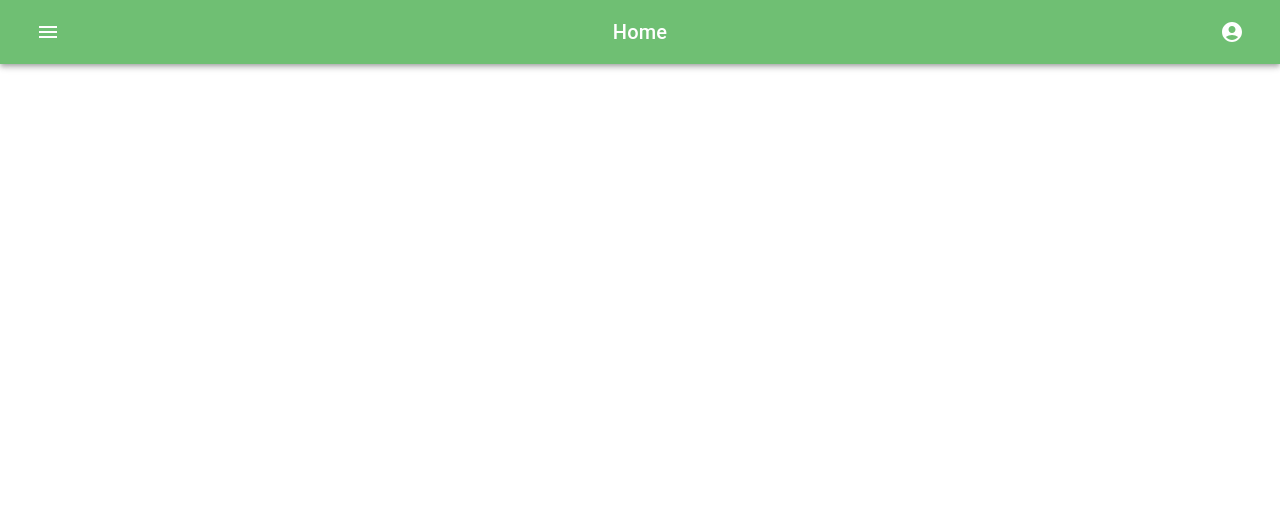
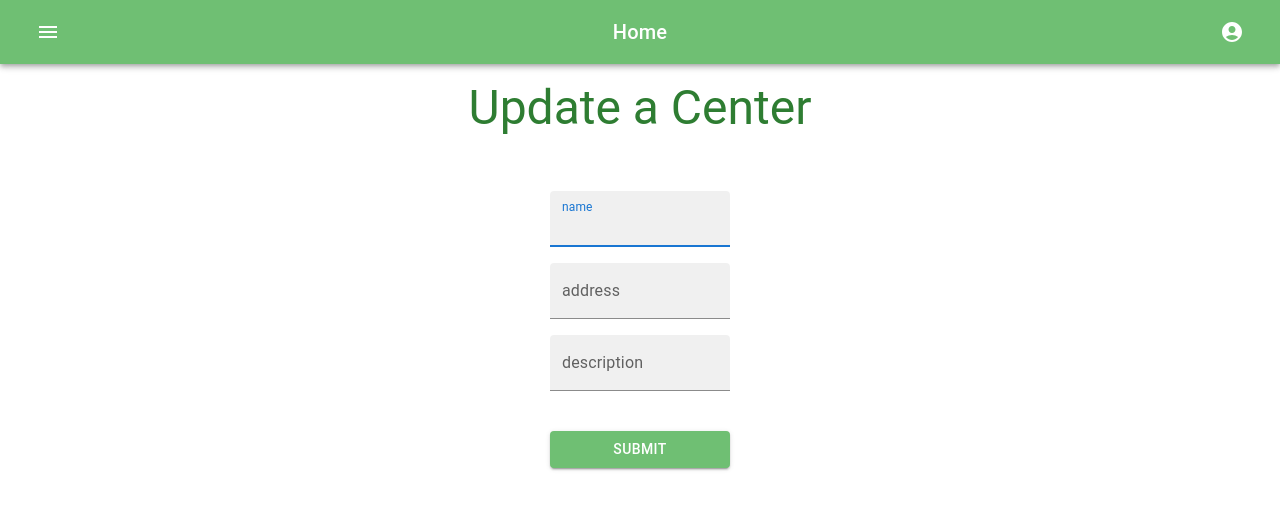
Before and after one commit to MarkoVasilic/BloodTransfusionApp, a React (Create React App) app in the folder front_end/: page /update-center in a window 1280 px wide. Before the commit this address had no page. Shown: the top 510 px of the page. Built offline with nearby package versions, Linux system fonts and the light colour scheme.

Commit message:
azuriranje centra

```diff
--- a/front_end/src/App.js
+++ b/front_end/src/App.js
@@ -7,9 +7,10 @@ import { BrowserRouter as Router, Routes, Route } from "react-router-dom";
 import CreateCenter from "./pages/CreateCenter";
 import Login from "./pages/Login";
 import { setAuthToken } from "./helpers/sethAuthToken";
+import UpdateCenter from "./pages/UpdateCenter";
 
 function App() {
-    const sideMenu = {'Inbox' : 'in', 'Starred' : 'st', 'Send email' : 'se', 'Users' : '/users', 'Create Center': '/create-center'};
+    const sideMenu = {'Inbox' : 'in', 'Starred' : 'st', 'Send email' : 'se', 'Users' : '/users', 'Create Center': '/create-center', 'Update Center': '/update-center'};
     const token = localStorage.getItem("token");
     if (token) {
         setAuthToken(token);
@@ -25,6 +26,7 @@ function App() {
                         <Route path="/login" element={<Login />} />
                         <Route path="/users" element={<SearchUsers />} />
                         <Route path="/create-center" element={<CreateCenter />} />
+                        <Route path="/update-center" element={<UpdateCenter />} />
                     </Routes>
                 </div>
             </Router>
--- /dev/null
+++ b/front_end/src/components/UpdateCenterForm.js
@@ -0,0 +1,68 @@
+import React from "react";
+import Grid from "@mui/material/Grid";
+import { Button, TextField, Typography } from "@mui/material";
+import { green } from "@mui/material/colors";
+import {useState} from 'react';
+import { useNavigate } from 'react-router-dom';
+import axiosApi from "../api/axios";
+
+
+
+//const url = 'http://localhost:8000/center/all/';
+
+function UpdateCenterForm() {
+    const [name, setName] = useState('');
+    const [address, setAddress] = useState('');
+    const [description, setDescription] = useState('');
+    let navigate = useNavigate();
+
+    const handleSubmit = async (e) => {
+        e.preventDefault();
+        console.log(name,address,description);
+        try {
+            const resp = await axiosApi.put('/center/all/1/' ,{name, description, address});
+            console.log(resp.data);
+            navigate("/");
+        } catch (error) {
+            console.log(error.response);
+            }
+        };
+
+
+    return (
+        <div>
+            <Typography variant="h3" color={green[800]} marginTop={2}>
+                Update a Center
+            </Typography>
+            <Grid
+                container
+                rowSpacing={2}
+                sx={{ padding: "55px 550px 0px 550px" }}
+            >
+                <Grid item xs={12} >
+                    <TextField value={name}  variant="filled" label="name" onChange={(e)=> setName(e.target.value)} autoFocus fullWidth/>
+                </Grid>
+                <Grid item xs={12}>
+                    <TextField value={address} variant="filled" label="address"  onChange={(e)=> setAddress(e.target.value)} fullWidth/>
+                </Grid>
+                <Grid item xs={12}>
+                    <TextField value={description} variant="filled" label="description" onChange={(e)=> setDescription(e.target.value)} fullWidth/>
+                </Grid>
+                <Grid item xs={12}>
+                <Button
+                                type="submit"
+                                fullWidth
+                                variant="contained"
+                                onClick={handleSubmit}
+                                sx={{ mt: 3, mb: 2, background: "#6fbf73",height: "30" }}
+
+                            >
+                                Submit
+                            </Button>
+                </Grid>
+            </Grid>
+        </div>
+    );
+}
+
+export default UpdateCenterForm;
--- /dev/null
+++ b/front_end/src/pages/UpdateCenter.js
@@ -0,0 +1,7 @@
+import UpdateCenterForm from "../components/UpdateCenterForm";
+
+export default function UpdateCenter(){
+    return(
+        <UpdateCenterForm></UpdateCenterForm>
+    );
+}
```
Also changed, not shown: 1 other file (tests, documents, lock files or other folders).
